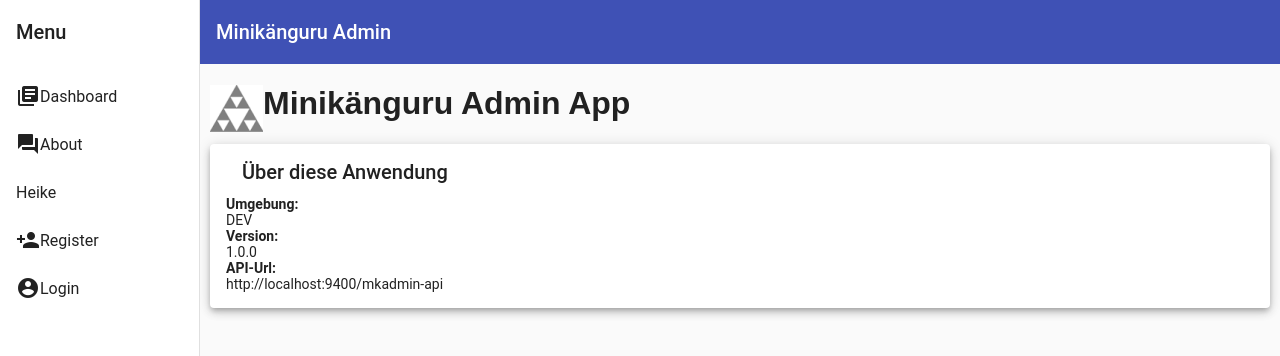
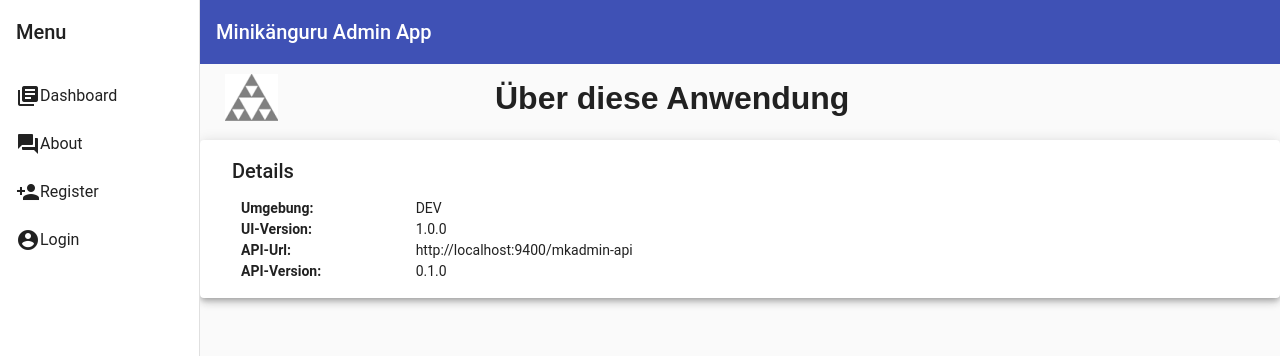
Before and after one commit to heike2718/mkadmin-app, an Angular app: page /#/about in a window 1280 px wide. Shown: the top 356 px of the page. Built offline with nearby package versions, Linux system fonts and the light colour scheme; a web font is replaced by a local one.

Commit message:
bootstrap added again

```diff
--- a/package.json
+++ b/package.json
@@ -26,8 +26,11 @@
     "@ngrx/router-store": "^8.4.0",
     "@ngrx/store": "^8.4.0",
     "@ngrx/store-devtools": "^8.4.0",
+    "bootstrap": "^4.3.1",
     "hammerjs": "^2.0.8",
+    "jquery": "^3.4.1",
     "material-design-icons": "^3.0.1",
+    "popper.js": "^1.14.7",
     "rxjs": "^6.5.3",
     "tslib": "^1.10.0",
     "zone.js": "^0.9.1"
--- a/src/_variables.scss
+++ b/src/_variables.scss
@@ -3,3 +3,18 @@ $link-color: #3f51b5;
 $link-hover-color: currentColor;
 $link-hover-decoration: none;
 $label-margin-bottom: 0;
+
+$grid-breakpoints: (
+  xs: 0, // handset portrait (small, medium, large) | handset landscape (small)
+  sm: 600px, // handset landscape (medium, large) | tablet portrait(small, large)
+  md: 960px, //  tablet landscape (small, large)
+  lg: 1280px, // laptops and desktops
+  xl: 1600px // large desktops
+);
+
+$container-max-widths: (
+  sm: 600px,
+  md: 960px,
+  lg: 1280px,
+  xl: 1600px
+);
--- a/src/app/about/about.component.html
+++ b/src/app/about/about.component.html
@@ -1,29 +1,35 @@
-<div class="container-fluid">
+<div class="container">
   <div class="row">
     <div class="col-3"><img src="{{pathLogo}}" class="logo"></div>
     <div class="col-9">
-      <h1>Minikänguru Admin App</h1>
+      <h1>Über diese Anwendung</h1>
     </div>
   </div>
-
+</div>
 <mat-card class="mat-elevation-z5">
   <mat-card-header>
-      <mat-card-title>Über diese Anwendung</mat-card-title>
+    <mat-card-title>Details</mat-card-title>
   </mat-card-header>
 
   <mat-card-content>
+    <div class="container">
       <div class="row">
-			<div class="col-sm-12 col-md-1 label">Umgebung:</div>
-			<div class="col-sm-12 col-md-11">{{envName}}</div>
+        <div class="col-sm-12 col-md-2 label">Umgebung:</div>
+        <div class="col-sm-12 col-md-10">{{envName}}</div>
       </div>
       <div class="row">
-			<div class="col-sm-12 col-md-1 label">Version:</div>
-			<div class="col-sm-12 col-md-11">{{version}}</div>
+        <div class="col-sm-12 col-md-2 label">UI-Version:</div>
+        <div class="col-sm-12 col-md-10">{{version}}</div>
       </div>
       <div class="row">
-			<div class="col-sm-12 col-md-1 label">API-Url:</div>
-			<div class="col-sm-12 col-md-11">{{apiUrl}}</div>
+        <div class="col-sm-12 col-md-2 label">API-Url:</div>
+        <div class="col-sm-12 col-md-10">{{apiUrl}}</div>
+      </div>
+      <div class="row">
+        <div class="col-sm-12 col-md-2 label">API-Version:</div>
+        <div class="col-sm-12 col-md-10">0.1.0</div>
+      </div>
+
     </div>
   </mat-card-content>
 </mat-card>
-</div>
--- a/src/app/dashboard/dashboard.component.html
+++ b/src/app/dashboard/dashboard.component.html
@@ -1,5 +1,10 @@
 <div class="grid-container">
-  <h1 class="mat-h1">Dashboard</h1>
+  <div class="row">
+    <div class="col-3"><img src="{{pathLogo}}" class="logo"></div>
+    <div class="col-9">
+      <h1>Dashboard</h1>
+    </div>
+  </div>
   <mat-grid-list cols="2" rowHeight="350px">
     <mat-grid-tile *ngFor="let card of cards | async" [colspan]="card.cols" [rowspan]="card.rows">
       <mat-card class="dashboard-card">
--- a/src/app/dashboard/dashboard.component.ts
+++ b/src/app/dashboard/dashboard.component.ts
@@ -1,6 +1,7 @@
 import { Component } from '@angular/core';
 import { map } from 'rxjs/operators';
 import { Breakpoints, BreakpointObserver } from '@angular/cdk/layout';
+import { environment } from 'src/environments/environment';
 
 @Component({
 	selector: 'mkadm-dashboard',
@@ -8,6 +9,9 @@ import { Breakpoints, BreakpointObserver } from '@angular/cdk/layout';
 	styleUrls: ['./dashboard.component.scss']
 })
 export class DashboardComponent {
+
+		pathLogo = environment.assetsUrl + '/mja_logo.png';
+
 	/** Based on the screen size, switch from standard to one column per row */
 	cards = this.breakpointObserver.observe(Breakpoints.Handset).pipe(
 		map(({ matches }) => {
--- a/src/app/navigation/navigation.component.html
+++ b/src/app/navigation/navigation.component.html
@@ -8,13 +8,9 @@
         <span>Dashboard</span>
       </a>
 
-     <a mat-list-item routerLink="/about">
+      <a mat-list-item routerLink="/about">
         <mat-icon>question_answer</mat-icon>
         <span>About</span>
-      </a>
-
-     <a mat-list-item routerLink="/heike">
-        <span>Heike</span>
       </a>
 
       <a mat-list-item routerLink="/">
@@ -36,7 +32,7 @@
         *ngIf="isHandset$ | async">
         <mat-icon aria-label="Side nav toggle icon">menu</mat-icon>
       </button>
-      <span>Minikänguru Admin</span>
+      <span>Minikänguru Admin App</span>
     </mat-toolbar>
     <main>
       <router-outlet></router-outlet>
--- a/src/styles.scss
+++ b/src/styles.scss
@@ -1,4 +1,15 @@
-/* You can add global styles to this file, and also import other style files */
+/* see https://www.amadousall.com/the-good-parts-of-bootstrap-4-you-are-missing-in-your-angular-material-projects/ */
+// Imports functions, variables, and mixins that are needed by other Bootstrap files
+@import "variables";
+@import "~bootstrap/scss/functions";
+@import "~bootstrap/scss/variables";
+@import "~bootstrap/scss/mixins";
+@import "~bootstrap/scss/reboot";
+@import "~bootstrap/scss/grid";
+@import "~bootstrap/scss/utilities";
+@import "reset";
+
+
 //@import "~@angular/material/theming";
 @import "~@angular/material/prebuilt-themes/indigo-pink.css";
 
```
Also changed, not shown: 1 other file (tests, documents, lock files or other folders). Lines whose indentation alone changed are shown as unchanged.
